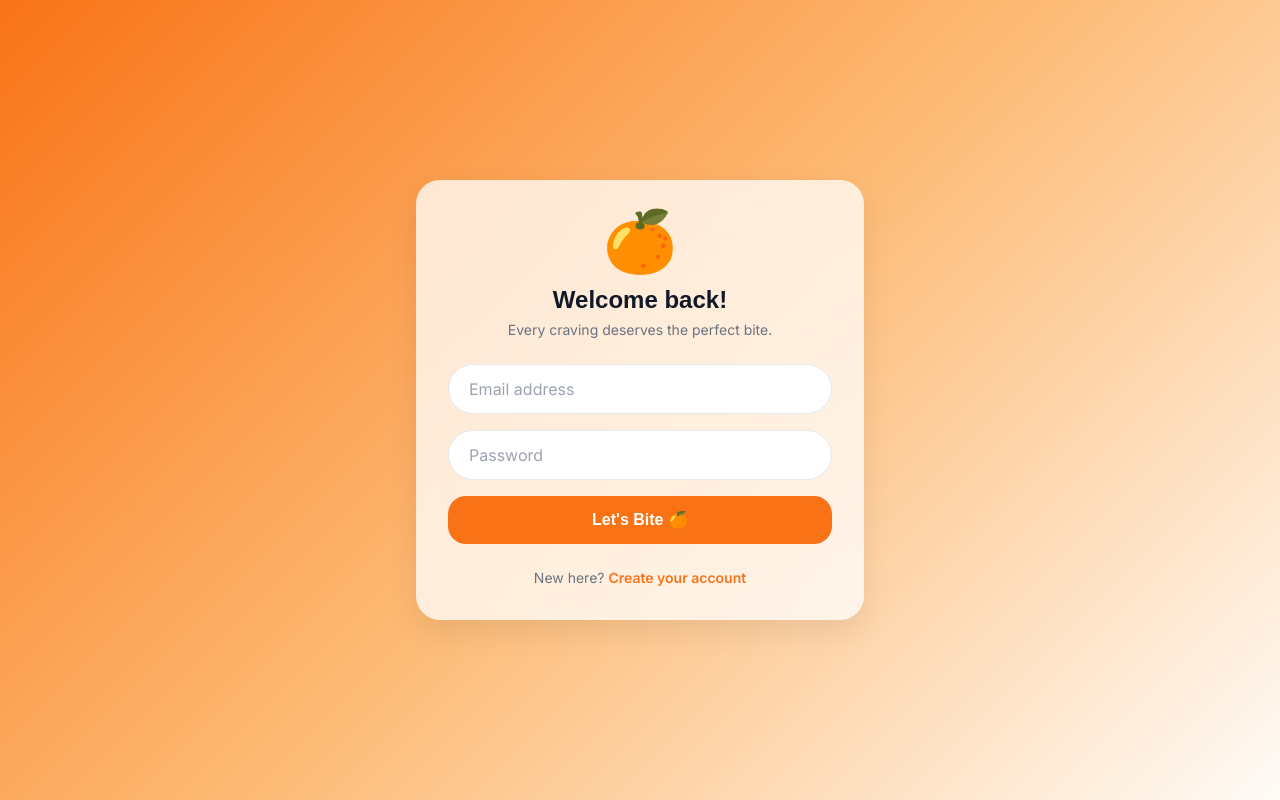
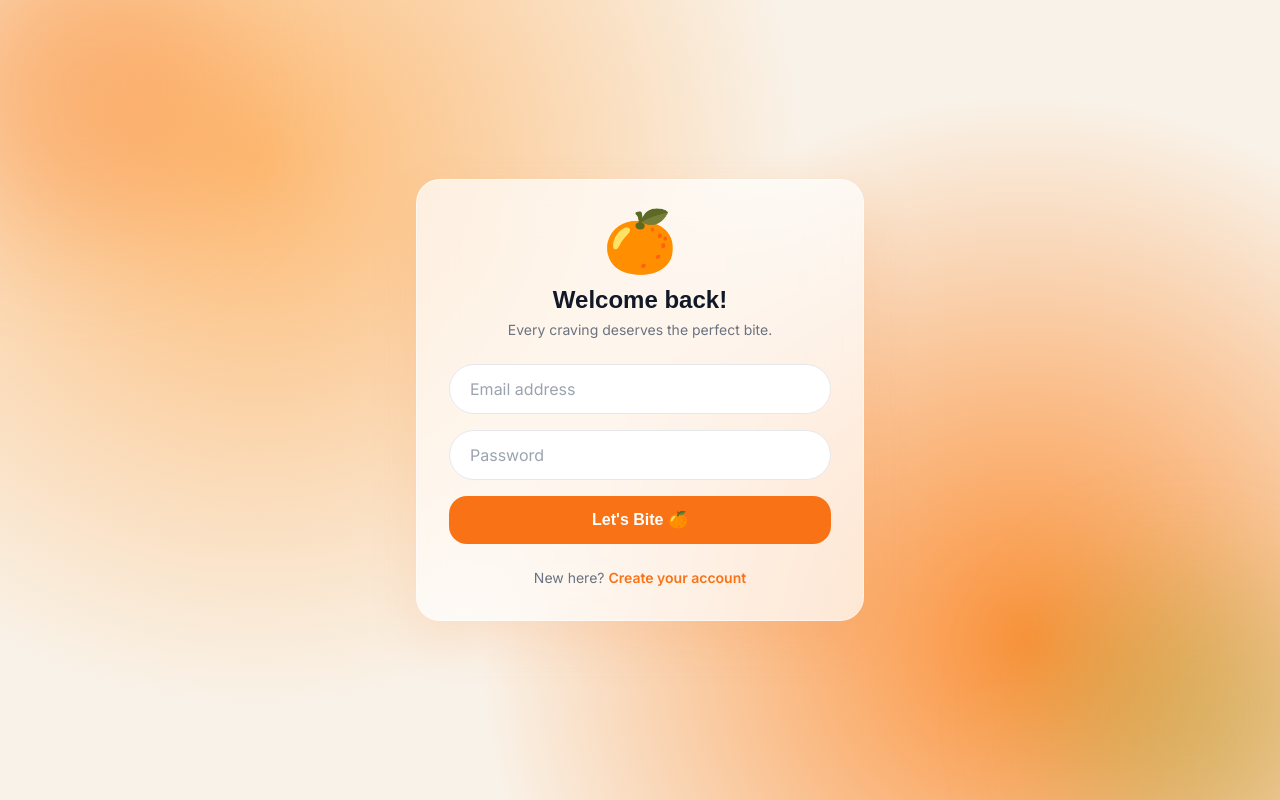
Before and after one commit to Sunita-lab/BringMyBite, a React (Vite) app in the folder client/: page /login in a window 1280 px wide. Built offline with nearby package versions, Linux system fonts and the light colour scheme; no server answers.

Commit message:
style: elevate Login and Signup pages with layered gradient background and premium glass card

```diff
--- a/client/src/pages/Login.jsx
+++ b/client/src/pages/Login.jsx
@@ -30,19 +30,33 @@ export default function Login() {
   };
 
   return (
-    <div className="min-h-screen bg-bg-cream flex items-center justify-center p-4"
+    <div
+      className="min-h-screen flex items-center justify-center p-4 relative overflow-hidden"
       style={{
-        background: "linear-gradient(135deg, #F97316 0%, #FDBA74 50%, #FFFBF7 100%)"
-      }}>
+        background:
+          "radial-gradient(circle at 20% 20%, #FDBA74 0%, transparent 45%), radial-gradient(circle at 80% 80%, #FB923C 0%, transparent 45%), #F9F2E8",
+      }}
+    >
+      {/* Decorative blur shapes */}
+      <div
+        className="absolute w-72 h-72 rounded-full opacity-30 blur-3xl pointer-events-none"
+        style={{ background: "#F97316", top: "-60px", left: "-60px" }}
+      />
+      <div
+        className="absolute w-72 h-72 rounded-full opacity-20 blur-3xl pointer-events-none"
+        style={{ background: "#65A30D", bottom: "-60px", right: "-60px" }}
+      />
 
       {/* Glass Card */}
-      <div className="w-full max-w-md rounded-[24px] p-8"
+      <div
+        className="relative w-full max-w-md rounded-[24px] p-8"
         style={{
-          background: "rgba(255,255,255,0.75)",
-          backdropFilter: "blur(20px)",
-          boxShadow: "0 12px 30px rgba(0,0,0,0.08)"
-        }}>
-
+          background: "rgba(255,255,255,0.7)",
+          backdropFilter: "blur(24px)",
+          border: "1px solid rgba(255,255,255,0.5)",
+          boxShadow: "0 20px 50px rgba(249,115,22,0.12)",
+        }}
+      >
         {/* Mascot */}
         <div className="text-center mb-6">
           <div className="text-6xl mb-3">🍊</div>
--- a/client/src/pages/Signup.jsx
+++ b/client/src/pages/Signup.jsx
@@ -1,5 +1,6 @@
 import { useState } from "react";
 import API from "../api/axios";
+import { useAuth } from "../context/AuthContext";
 import { useNavigate, Link } from "react-router-dom";
 
 export default function Signup() {
@@ -7,6 +8,7 @@ export default function Signup() {
   const [formData, setFormData] = useState({ name: "", email: "", password: "", phone: "" });
   const [error, setError] = useState("");
   const [loading, setLoading] = useState(false);
+  const { login } = useAuth();
 
   const handleChange = (e) => {
     setFormData({ ...formData, [e.target.name]: e.target.value });
@@ -18,7 +20,7 @@ export default function Signup() {
     setError("");
     try {
       const { data } = await API.post("/auth/register", formData);
-      localStorage.setItem("bringmybite_user", JSON.stringify(data));
+      login(data);
       navigate("/home");
     } catch (err) {
       setError(err.response?.data?.message || "Something went wrong");
@@ -28,19 +30,33 @@ export default function Signup() {
   };
 
   return (
-    <div className="min-h-screen flex items-center justify-center p-4"
+    <div
+      className="min-h-screen flex items-center justify-center p-4 relative overflow-hidden"
       style={{
-        background: "linear-gradient(135deg, #F97316 0%, #FDBA74 50%, #FFFBF7 100%)"
-      }}>
+        background:
+          "radial-gradient(circle at 20% 20%, #FDBA74 0%, transparent 45%), radial-gradient(circle at 80% 80%, #FB923C 0%, transparent 45%), #F9F2E8",
+      }}
+    >
+      {/* Decorative blur shapes */}
+      <div
+        className="absolute w-72 h-72 rounded-full opacity-30 blur-3xl pointer-events-none"
+        style={{ background: "#F97316", top: "-60px", left: "-60px" }}
+      />
+      <div
+        className="absolute w-72 h-72 rounded-full opacity-20 blur-3xl pointer-events-none"
+        style={{ background: "#65A30D", bottom: "-60px", right: "-60px" }}
+      />
 
       {/* Glass Card */}
-      <div className="w-full max-w-md rounded-[24px] p-8"
+      <div
+        className="relative w-full max-w-md rounded-[24px] p-8"
         style={{
-          background: "rgba(255,255,255,0.75)",
-          backdropFilter: "blur(20px)",
-          boxShadow: "0 12px 30px rgba(0,0,0,0.08)"
-        }}>
-
+          background: "rgba(255,255,255,0.7)",
+          backdropFilter: "blur(24px)",
+          border: "1px solid rgba(255,255,255,0.5)",
+          boxShadow: "0 20px 50px rgba(249,115,22,0.12)",
+        }}
+      >
         {/* Mascot */}
         <div className="text-center mb-6">
           <div className="text-6xl mb-3">🍊</div>
```
